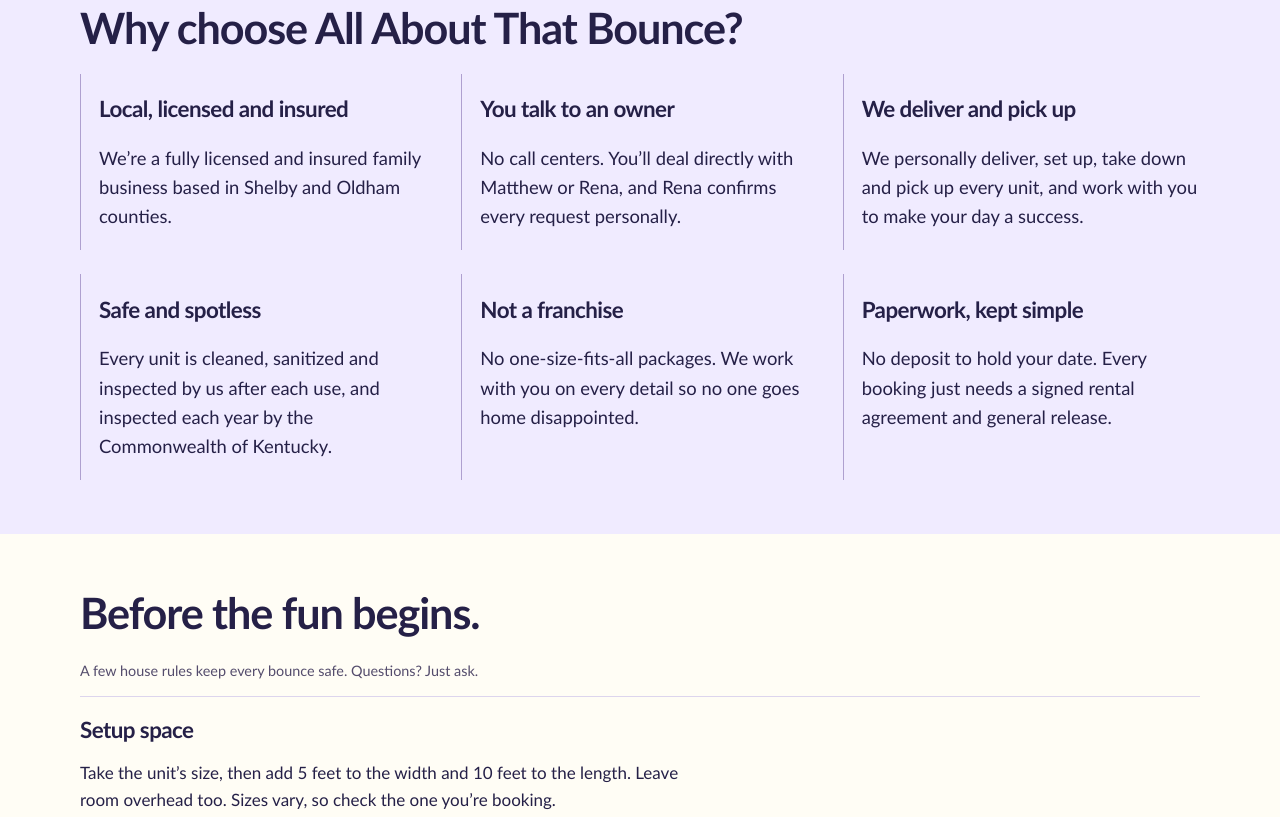
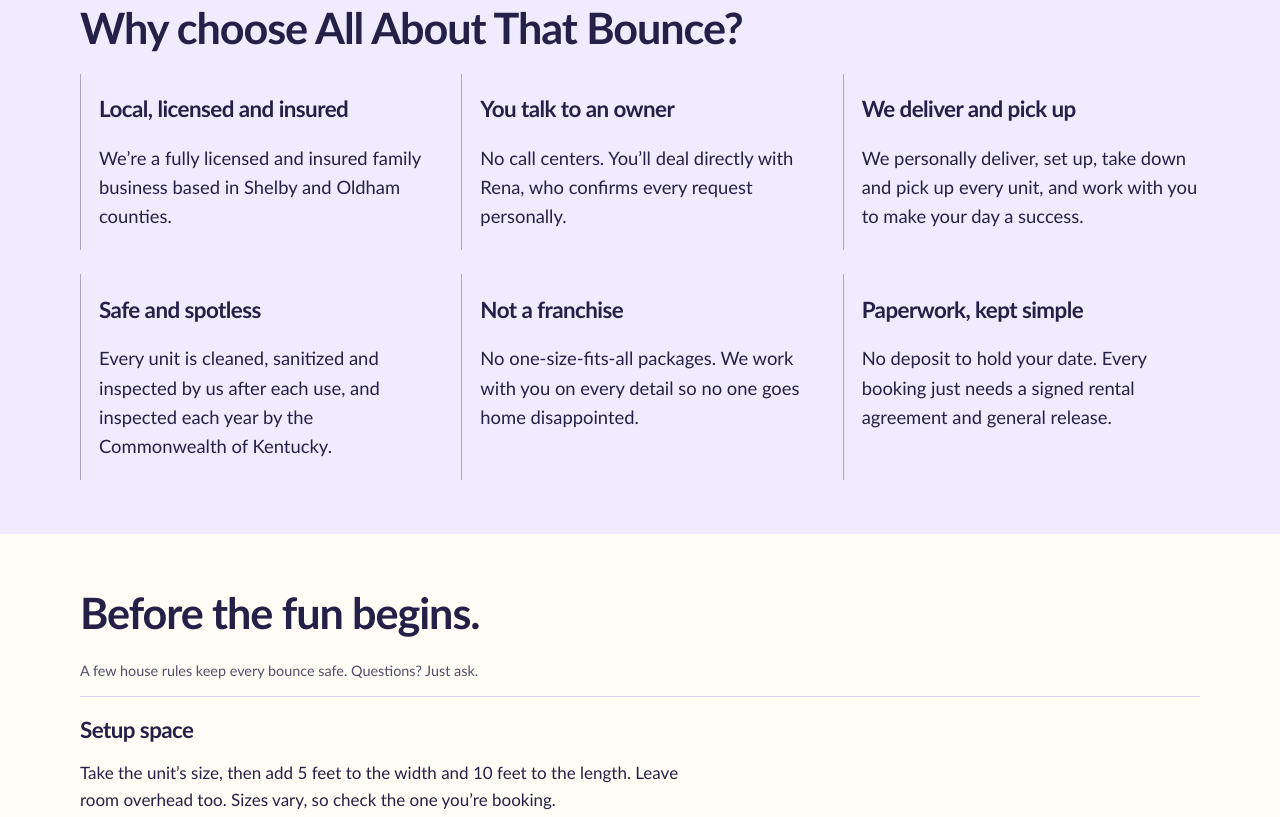
Before and after one commit to twinlakeswebco/allaboutthatbounce, a website with bundled scripts: page public/about.html in a window 1280 px wide. Shown: the part 1033-1850 px from the top of the page. Built offline with nearby package versions, Linux system fonts and the light colour scheme.

Commit message:
Use production social URLs and confirm Rena as direct contact

```diff
--- a/public/about.html
+++ b/public/about.html
@@ -14,8 +14,10 @@
       property="og:description"
       content="Meet Matthew and Rena Arnold, the new owners of All About That Bounce: a licensed, insured family business delivering clean, inspected inflatables across Oldham, Shelby, Henry, Trimble and Jefferson counties."
     />
+    <link rel="canonical" href="https://aatbky.us/about" />
+    <meta property="og:url" content="https://aatbky.us/about" />
     <meta property="og:type" content="website" />
-    <meta property="og:image" content="https://allaboutthatbounceky.net/share.png" />
+    <meta property="og:image" content="https://aatbky.us/share.png" />
     <meta property="og:image:width" content="1200" />
     <meta property="og:image:height" content="630" />
     <meta property="og:image:alt" content="All About That Bounce — inflatable rentals" />
@@ -107,8 +109,8 @@
             <div class="review">
               <h3>You talk to an owner</h3>
               <p>
-                No call centers. You’ll deal directly with Matthew or Rena, and Rena confirms every
-                request personally.
+                No call centers. You’ll deal directly with Rena, who confirms every request
+                personally.
               </p>
             </div>
             <div class="review">
@@ -210,6 +212,7 @@
         <a href="tel:5028517596">502-851-7596</a
         ><a href="mailto:allaboutthatbounce7596@gmail.com">allaboutthatbounce7596@gmail.com</a
         ><a href="https://www.facebook.com/Allaboutthatbounceky" rel="noopener">Facebook</a>
+        <a href="https://www.instagram.com/allaboutthatbounce502/" rel="noopener">Instagram</a>
         <p>Serving Oldham, Shelby, Henry, Trimble &amp; Jefferson counties.</p>
       </div>
     </footer>
```
Also changed, not shown: public/admin.html (+2 -1 lines), public/book.html (+4 -1 lines), public/contact.html (+4 -1 lines), public/index.html (+4 -1 lines), public/share.png, public/share.svg.
